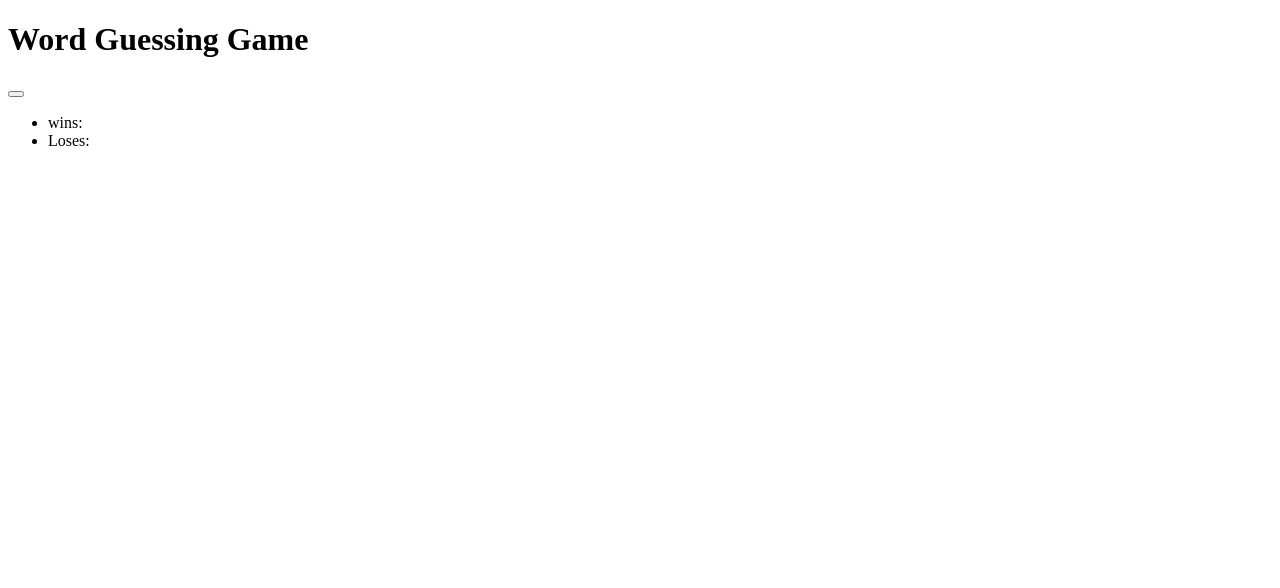
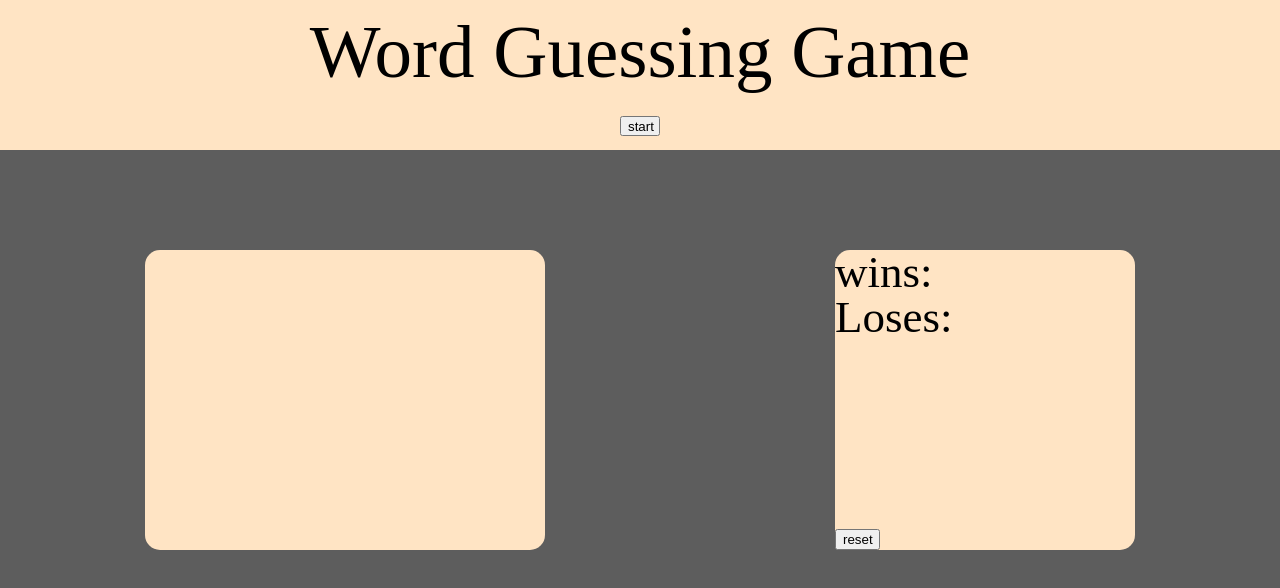
Before and after one commit to Md7113/word-guessing-game, a plain HTML site: page index.html in a window 1280 px wide. Drawn offline with Linux system fonts and the light colour scheme.

Commit message:
all html and css for initial arguments

```diff
--- a/index.html
+++ b/index.html
@@ -5,14 +5,16 @@
     <meta http-equiv="X-UA-Compatible" content="IE=edge">
     <meta name="viewport" content="width=device-width, initial-scale=1.0">
     <title>Word guessing game</title>
+    <link rel="stylesheet" href="./reset.css">
+    <link rel="stylesheet" href="./style.css">
 </head>
 <body>
     <header>
         <h1>Word Guessing Game</h1>
-        <button id="start"></button>
+        <button id="start">start</button>
     </header>
     <main>
-        <section id="word">
+        <section id="wordCard">
 
         </section>
         <section id="scoreCard">
@@ -22,10 +24,10 @@
                     <li >Loses:<span id="loses"></span></li>
                 </ul>
             </div>
-
+            <button id="reset">reset</button>
         </section>
 
     </main>
-
+    <script src="./script.js"></script>
 </body>
 </html>
--- a/style.css
+++ b/style.css
@@ -0,0 +1,52 @@
+*{
+    box-sizing: border-box;
+}
+header{
+    height: 150px;
+    display: flex;
+    flex-direction: column;
+    justify-content: space-around;
+    align-items: center;
+    background-color: bisque;
+}
+h1{
+    font-size: 75px;
+    color: black;
+}
+#start{
+    width: 40px;
+    height: 20px;
+}
+
+body{
+    background-color: rgb(93, 93, 93);
+}
+main{
+    display: flex;
+    justify-content: space-around;
+    align-items: center;
+}
+#wordCard{
+    margin-top: 100px;
+    height: 300px;
+    width: 400px;
+    background-color: bisque;
+    border-radius: 15px;
+}
+
+#scoreCard{
+    display:flex;
+    flex-direction: column;
+    justify-content: space-between;
+    margin-top: 100px;
+    height: 300px;
+    width: 300px;
+    background-color: bisque;
+    border-radius: 15px;
+}
+#scoreCard ul li{
+    font-size: 45px;
+}
+#scoreCard button{
+    width: 45px;
+}
```
